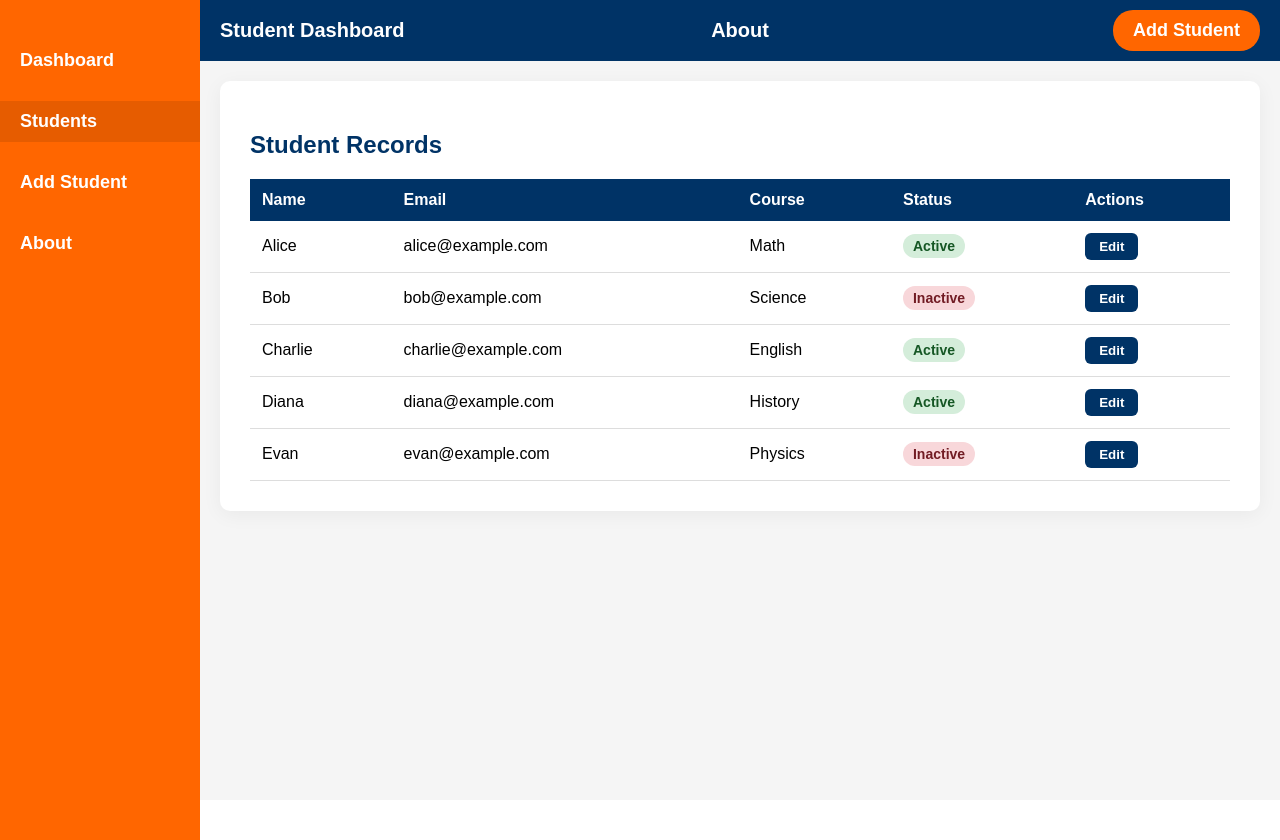
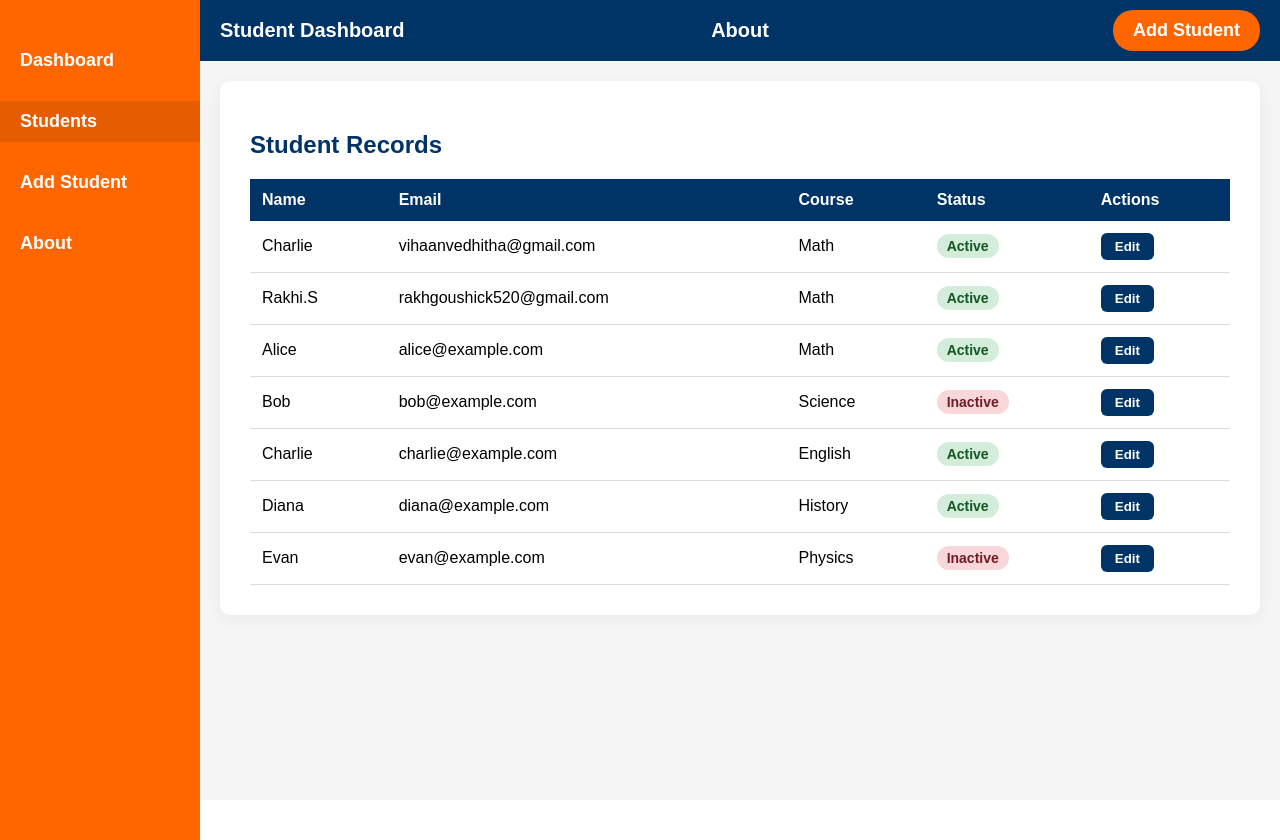
Before and after one commit to Rakhi-520/student-dashboard, a React (Create React App) app: page /students in a window 1280 px wide. Built offline with nearby package versions, Linux system fonts and the light colour scheme; data requests are answered from the project's data file.

Commit message:
Final student dashboard updates with context and delete fix

```diff
--- a/db.json
+++ b/db.json
@@ -1,3 +1,18 @@
 {
-  "students": []
+  "students": [
+    {
+      "id": "4610",
+      "name": "Charlie ",
+      "email": "vihaanvedhitha@gmail.com",
+      "course": "Math",
+      "status": "Active"
+    },
+    {
+      "id": "3283",
+      "name": "Rakhi.S",
+      "email": "rakhgoushick520@gmail.com",
+      "course": "Math",
+      "status": "Active"
+    }
+  ]
 }
--- a/src/App.js
+++ b/src/App.js
@@ -5,12 +5,17 @@ import Sidebar from "./components/Sidebar";
 import Dashboard from "./pages/Dashboard";
 import StudentList from "./pages/StudentList";
 import AddStudentForm from "./pages/AddStudentForm";
-import EditStudentForm from "./pages/EditStudentForm";
 import About from "./pages/About";
 import "./App.css";
 
+// Import the provider
+import { StudentsProvider } from "./pages/StudentsContext";
+
+
 function App() {
   return (
+    //Wrap your entire app in StudentsProvider
+    <StudentsProvider>
       <Router>
         <div className="app-layout">
           <Sidebar />
@@ -21,13 +26,13 @@ function App() {
                 <Route path="/" element={<Dashboard />} />
                 <Route path="/students" element={<StudentList />} />
                 <Route path="/add-student" element={<AddStudentForm />} />
-              <Route path="/edit-student/:id" element={<EditStudentForm />} />
                 <Route path="/about" element={<About />} />
               </Routes>
             </div>
           </div>
         </div>
       </Router>
+    </StudentsProvider>
   );
 }
 
--- a/src/pages/AddStudentForm.js
+++ b/src/pages/AddStudentForm.js
@@ -1,11 +1,11 @@
-import React, { useState } from "react";
-import axios from "axios";
+import React, { useState, useContext } from "react";
 import { useNavigate } from "react-router-dom";
+import { StudentsContext } from "./StudentsContext"; // Adjust the path if needed
 import "./AddStudentForm.css";
 
 function AddStudentForm() {
   const navigate = useNavigate();
-  const API_URL = "http://localhost:3500/students";
+  const { addStudent } = useContext(StudentsContext);
 
   const [formData, setFormData] = useState({
     name: "",
@@ -23,17 +23,12 @@ function AddStudentForm() {
 
   const handleSubmit = async (e) => {
     e.preventDefault();
-    try {
-
-      await axios.post(API_URL, {
-        name: formData.name,
-        email: formData.email,
-        course: formData.course,
-        status: formData.status
-      });
-      navigate("/students"); // redirect after success
-    } catch (error) {
-      console.error("Error adding student:", error);
+    const success = await addStudent(formData);
+    if (success) {
+      alert("✅ Student added successfully!");
+      navigate("/students");
+    } else {
+      alert("❌ Failed to add student. Please try again.");
     }
   };
 
@@ -43,6 +38,7 @@ function AddStudentForm() {
       <form onSubmit={handleSubmit}>
         <label>Name</label>
         <input
+          type="text"
           name="name"
           value={formData.name}
           onChange={handleChange}
@@ -51,8 +47,8 @@ function AddStudentForm() {
 
         <label>Email</label>
         <input
+          type="email"
           name="email"
-          type="email"
           value={formData.email}
           onChange={handleChange}
           required
@@ -60,6 +56,7 @@ function AddStudentForm() {
 
         <label>Course</label>
         <input
+          type="text"
           name="course"
           value={formData.course}
           onChange={handleChange}
@@ -67,7 +64,11 @@ function AddStudentForm() {
         />
 
         <label>Status</label>
-        <select name="status" value={formData.status} onChange={handleChange}>
+        <select
+          name="status"
+          value={formData.status}
+          onChange={handleChange}
+        >
           <option value="Active">Active</option>
           <option value="Inactive">Inactive</option>
         </select>
--- a/src/pages/Dashboard.js
+++ b/src/pages/Dashboard.js
@@ -1,8 +1,15 @@
-import React from "react";
+import React, { useContext } from "react";
 import "./Dashboard.css";
 import { FaUserGraduate, FaUserCheck, FaUserTimes } from "react-icons/fa";
+import { StudentsContext } from "./StudentsContext"; // adjust path if needed
 
 function Dashboard() {
+  const { students } = useContext(StudentsContext);
+
+  const total = students.length;
+  const active = students.filter((s) => s.status === "Active").length;
+  const inactive = total - active;
+
   return (
     <div className="dashboard">
       <h2 className="dashboard-title">👋 Welcome to the Student Dashboard</h2>
@@ -12,17 +19,17 @@ function Dashboard() {
         <div className="stat-card">
           <FaUserGraduate className="stat-icon" />
           <h3>Total Students</h3>
-          <p>50</p>
+          <p>{total}</p>
         </div>
         <div className="stat-card">
           <FaUserCheck className="stat-icon" />
           <h3>Active Students</h3>
-          <p>35</p>
+          <p>{active}</p>
         </div>
         <div className="stat-card">
           <FaUserTimes className="stat-icon" />
           <h3>Inactive Students</h3>
-          <p>15</p>
+          <p>{inactive}</p>
         </div>
       </div>
 
--- a/src/pages/EditStudentForm.js
+++ /dev/null
@@ -1,7 +0,0 @@
-import React from "react";
-
-function EditStudentForm() {
-  return <h2>Welcome to EditStudentForm</h2>;
-}
-
-export default EditStudentForm;
--- a/src/pages/StudentList.js
+++ b/src/pages/StudentList.js
@@ -1,9 +1,8 @@
-import React, { useEffect, useState } from "react";
-import axios from "axios";
+import React, { useContext, useState } from "react";
+import { StudentsContext } from "./StudentsContext"; // Adjust if needed
 import "./StudentList.css";
 
-// Static demo data
-const allDemoStudents = [
+const demoStudents = [
   { id: 1001, name: "Alice", email: "alice@example.com", course: "Math", status: "Active", isDemo: true },
   { id: 1002, name: "Bob", email: "bob@example.com", course: "Science", status: "Inactive", isDemo: true },
   { id: 1003, name: "Charlie", email: "charlie@example.com", course: "English", status: "Active", isDemo: true },
@@ -12,33 +11,11 @@ const allDemoStudents = [
 ];
 
 function StudentList() {
-  const API_URL = "http://localhost:3500/students";
-
-  const [apiStudents, setApiStudents] = useState([]);
-  const [editedDemoStudents, setEditedDemoStudents] = useState(allDemoStudents);
+  const { students, setStudents } = useContext(StudentsContext);
+  const [editedStudents, setEditedStudents] = useState(demoStudents);
   const [deletedDemoIds, setDeletedDemoIds] = useState([]);
   const [editingId, setEditingId] = useState(null);
   const [editData, setEditData] = useState({});
-
-  useEffect(() => {
-    fetchApiStudents();
-  }, []);
-
-  const fetchApiStudents = async () => {
-    try {
-      const response = await axios.get(API_URL);
-      const apiData = response.data;
-      setApiStudents(apiData);
-
-      // if API is empty, reset demo deletions
-      if (apiData.length === 0) {
-        setDeletedDemoIds([]);
-        setEditedDemoStudents(allDemoStudents);
-      }
-    } catch (error) {
-      console.error("Error fetching students:", error);
-    }
-  };
 
   const handleEdit = (student) => {
     setEditingId(student.id);
@@ -51,20 +28,30 @@ function StudentList() {
   };
 
   const handleChange = (e) => {
-    setEditData({ ...editData, [e.target.name]: e.target.value });
+    setEditData((prev) => ({
+      ...prev,
+      [e.target.name]: e.target.value
+    }));
   };
 
   const handleSave = async (id) => {
     try {
-      if (id < 1000) {
-        // Save to API
-        await axios.put(`${API_URL}/${id}`, editData);
-        fetchApiStudents();
-      } else {
-        // Save demo edit
-        setEditedDemoStudents((prev) =>
+      if (editData.isDemo) {
+        setEditedStudents((prev) =>
           prev.map((student) => (student.id === id ? { ...editData } : student))
         );
+      } else {
+        const updated = await fetch(`http://localhost:3500/students/${id}`, {
+          method: "PUT",
+          headers: { "Content-Type": "application/json" },
+          body: JSON.stringify(editData)
+        });
+        if (updated.ok) {
+          const updatedStudent = await updated.json();
+          setStudents((prev) =>
+            prev.map((s) => (s.id === id ? updatedStudent : s))
+          );
+        }
       }
       setEditingId(null);
       setEditData({});
@@ -74,30 +61,32 @@ function StudentList() {
   };
 
   const handleDelete = async (id) => {
-    // Check if it's a demo student
-    const student = editedDemoStudents.find(s => s.id === id);
+    const student = [...students, ...editedStudents].find((s) => s.id === id);
     const isDemo = student?.isDemo;
 
     try {
       if (isDemo) {
-        setDeletedDemoIds(prev => [...prev, id]);
+        setDeletedDemoIds((prev) => [...prev, id]);
       } else {
-        // Real student - delete from API
-        await axios.delete(`${API_URL}/${id}`);
-        await fetchApiStudents(); // Refresh the list
+        const res = await fetch(`http://localhost:3500/students/${id}`, {
+          method: "DELETE"
+        });
+        if (res.ok) {
+          setStudents((prev) => prev.filter((s) => s.id !== id));
+        } else {
+          alert("Failed to delete student from API.");
+        }
       }
     } catch (error) {
       console.error("Error deleting student:", error);
     }
   };
 
-
-  // Final filtered demo students (excluding deleted)
-  const visibleDemoStudents = editedDemoStudents.filter(
-    (student) => !deletedDemoIds.includes(student.id)
+  const visibleDemoStudents = editedStudents.filter(
+    (s) => !deletedDemoIds.includes(s.id)
   );
 
-  const finalStudents = [...apiStudents, ...visibleDemoStudents];
+  const finalList = [...students, ...visibleDemoStudents];
 
   return (
     <div className="student-list">
@@ -113,7 +102,7 @@ function StudentList() {
           </tr>
         </thead>
         <tbody>
-          {finalStudents.map((student) => (
+          {finalList.map((student) => (
             <tr key={student.id}>
               {editingId === student.id ? (
                 <>
--- /dev/null
+++ b/src/pages/StudentsContext.js
@@ -0,0 +1,46 @@
+import React, { createContext, useState, useEffect } from "react";
+import axios from "axios";
+
+// Create the context
+export const StudentsContext = createContext();
+
+// Create the provider component
+export const StudentsProvider = ({ children }) => {
+  const [students, setStudents] = useState([]);
+
+  const API_URL = "http://localhost:3500/students";
+
+  // Fetch students from mock server
+  const fetchStudents = async () => {
+    try {
+      const response = await axios.get(API_URL);
+      setStudents(response.data);
+    } catch (error) {
+      console.error("❌ Failed to fetch students:", error.message);
+    }
+  };
+
+  // Run once when app loads
+  useEffect(() => {
+    fetchStudents();
+  }, []);
+
+  // Function to add a new student
+  const addStudent = async (newStudentData) => {
+    try {
+      const response = await axios.post(API_URL, newStudentData);
+      const savedStudent = response.data;
+      setStudents((prev) => [...prev, savedStudent]);
+      return true;
+    } catch (error) {
+      console.error("❌ Failed to add student:", error.message);
+      return false;
+    }
+  };
+
+  return (
+    <StudentsContext.Provider value={{ students, setStudents, addStudent }}>
+      {children}
+    </StudentsContext.Provider>
+  );
+};
```
Lines whose indentation alone changed are shown as unchanged.
